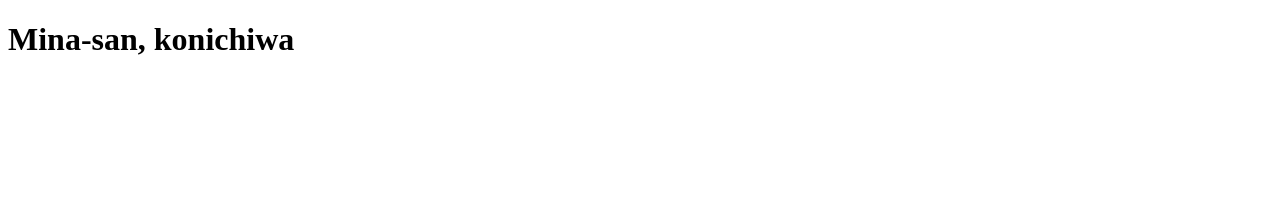
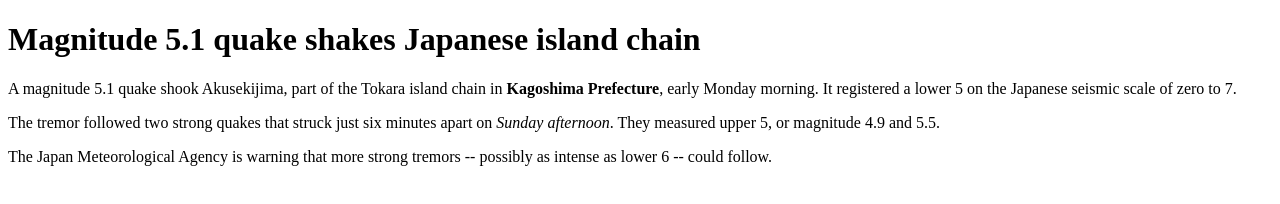
Before and after one commit to NamTran91/JapanThings, a plain HTML site: page html-boilerplate/index.html in a window 1280 px wide. Drawn offline with Linux system fonts and the light colour scheme.

Commit message:
refining

```diff
--- a/html-boilerplate/index.html
+++ b/html-boilerplate/index.html
@@ -2,9 +2,14 @@
 <html lang="en">
     <head>
         <meta charset="UTF-8">
-        <title>Konichiwa, mina-san</title>
+        <title>Test news</title> <!--type anything here for testing-->
     </head>
     <body>
-        <h1>Mina-san, konichiwa</h1>
+        <h1>Magnitude 5.1 quake shakes Japanese island chain</h1>
+        <p>A magnitude 5.1 quake shook Akusekijima, part of the Tokara island chain in <strong>Kagoshima Prefecture</strong>, early Monday morning. It registered a lower 5 on the Japanese seismic scale of zero to 7.</p>
+
+        <p>The tremor followed two strong quakes that struck just six minutes apart on <em>Sunday afternoon</em>. They measured upper 5, or magnitude 4.9 and 5.5.</p>
+
+        <p>The Japan Meteorological Agency is warning that more strong tremors -- possibly as intense as lower 6 -- could follow.</p>
     </body>
 </html>
```
